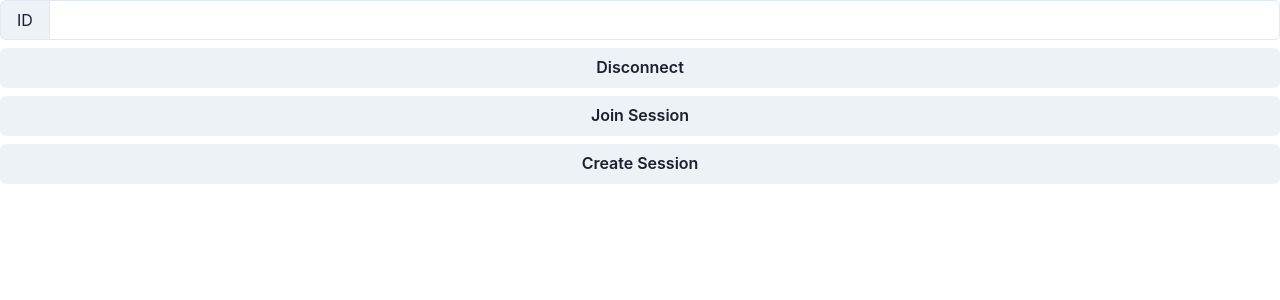
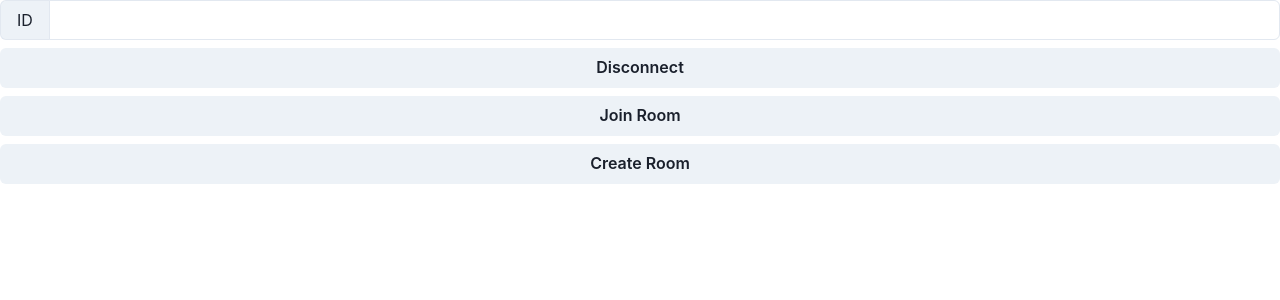
Before and after one commit to ndbaker1/CITD, a Next.js app in the folder frontend/: page /components/menu in a window 1280 px wide. Shown: the top 300 px of the page. Built offline with nearby package versions, Linux system fonts and the light colour scheme.

Commit message:
change session references to room in frontend

```diff
--- a/frontend/pages/components/menu.tsx
+++ b/frontend/pages/components/menu.tsx
@@ -33,8 +33,8 @@ function JoinSessionComponent({ goBack }: { goBack: () => void }) {
       }}>
         <InputGroup>
           <Input
-            label="Session ID"
-            placeholder="Enter a SessionID to Join"
+            label="RoomID"
+            placeholder="Enter a RoomID to Join"
             value={inputSession}
             onChange={event => setInputSession(event.target.value)}
           />
@@ -45,7 +45,7 @@ function JoinSessionComponent({ goBack }: { goBack: () => void }) {
             <HStack>
               <IconButton
                 icon={<CheckIcon />}
-                title="Join Session"
+                title="Join Room"
                 aria-label="join"
                 type="submit"
               />
@@ -87,8 +87,8 @@ function NavigateComponent({ join }: { join: () => void }) {
       }}>
         Disconnect
       </Button>
-      <Button onClick={() => join()}> Join Session </Button>
-      <Button onClick={() => connection?.create_session()}> Create Session </Button>
+      <Button onClick={() => join()}> Join Room </Button>
+      <Button onClick={() => connection?.create_session()}> Create Room </Button>
     </Stack>
   )
 }
```
Also changed, not shown: frontend/pages/components/lobby.tsx (+8 -7 lines).
